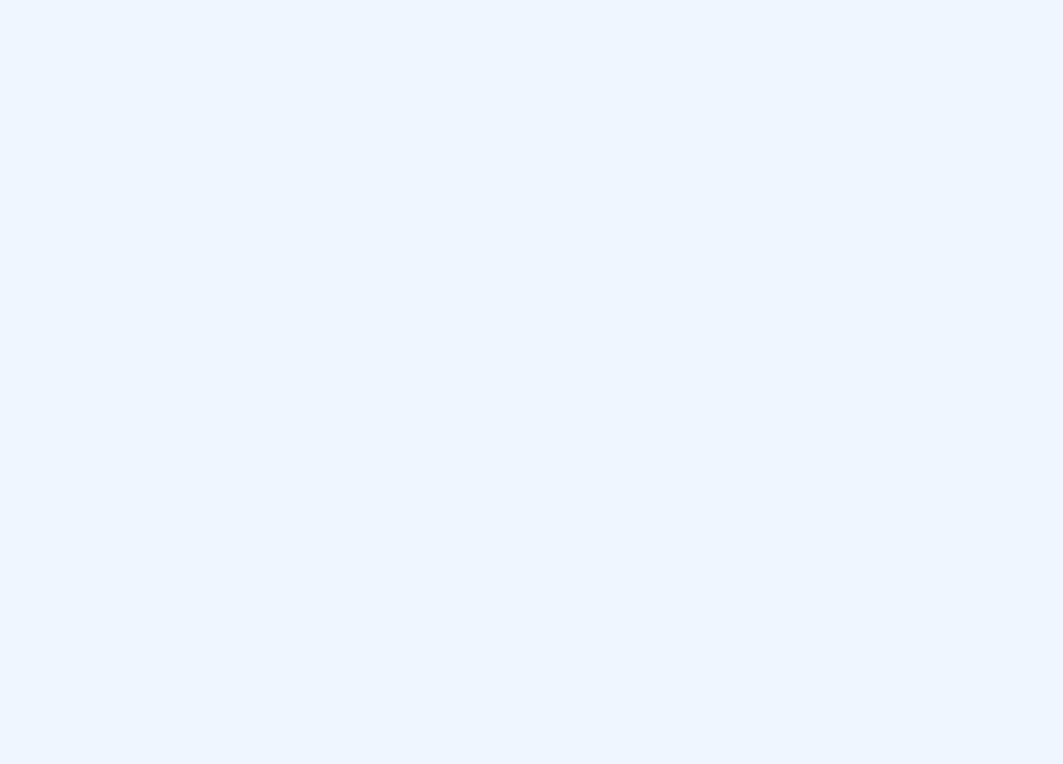
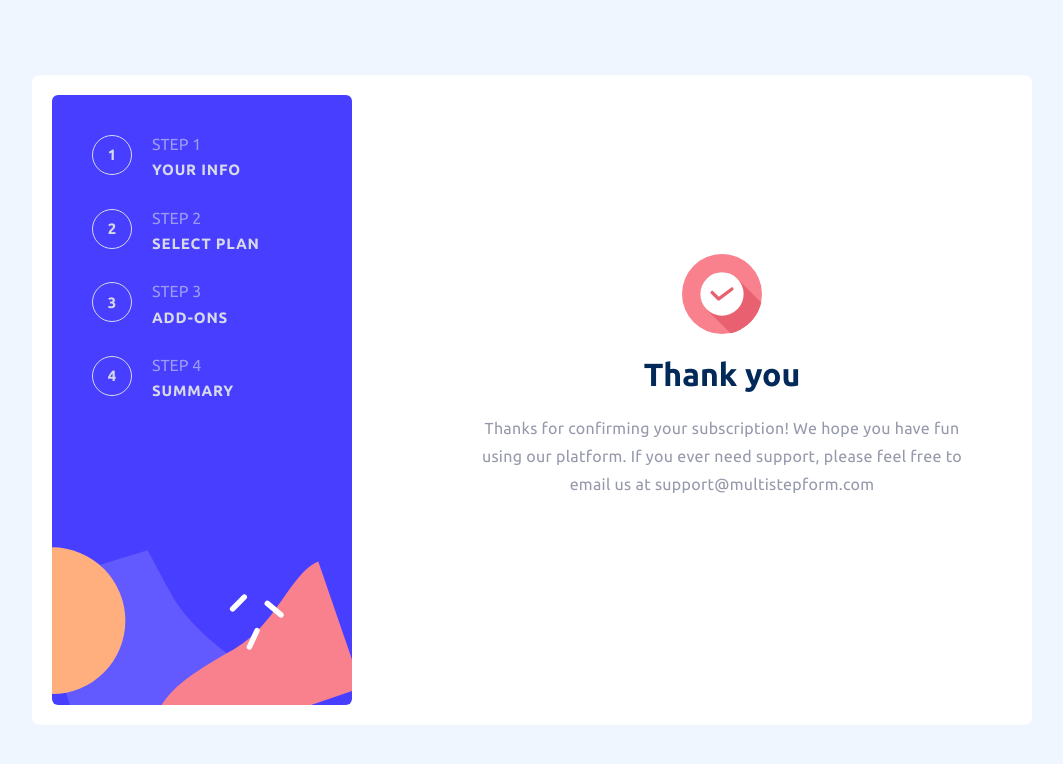
Before and after one commit to ninaokumura/multi-step-form, a React (Create React App) app: page /confirmation in a window 1280 px wide. Before the commit this address had no page. Shown: the top 764 px of the page, without its empty margins (108-1171 px from the left). Built offline with nearby package versions, Linux system fonts and the light colour scheme; what unstated-next would draw is missing.

Commit message:
add confirmation page

```diff
--- a/src/App.tsx
+++ b/src/App.tsx
@@ -5,6 +5,7 @@ import PersonalInfo from "./pages/personal-info";
 import AddOns from "./pages/add-ons";
 import SelectPlan from "./pages/select-plan";
 import Summary from "./pages/summary";
+import Confirmation from "./pages/confirmation";
 import { AppStateProvider } from "./contexts/AppContext";
 
 const MainWrapper = styled.div`
@@ -25,6 +26,8 @@ function App() {
           <Route path="/select-plan/:choice" element={<SelectPlan />} />
           <Route path="/select-plan" element={<SelectPlan />} />
           <Route path="/add-ons" element={<AddOns />} />
+          <Route path="/confirmation" element={<Confirmation />} />
+
           <Route path="/summary" element={<Summary />} />
         </Routes>
       </AppStateProvider>
--- /dev/null
+++ b/src/components/Icons/ConfirmationIcon.tsx
@@ -0,0 +1,19 @@
+import React from "react";
+import styled from "styled-components";
+import confirmationIcon from "../../assets/icon-thank-you.svg";
+
+type Props = {};
+
+const IconWrapper = styled.div`
+  display: flex;
+`;
+
+const ConfirmationIcon = (props: Props) => {
+  return (
+    <IconWrapper>
+      <img src={confirmationIcon} alt="confirmation icon" />
+    </IconWrapper>
+  );
+};
+
+export default ConfirmationIcon;
--- a/src/layouts/MainLayout.tsx
+++ b/src/layouts/MainLayout.tsx
@@ -5,12 +5,13 @@ import { Link, useLocation } from "react-router-dom";
 
 type Props = {
   children: React.ReactElement | string;
-  pageTitle: string;
-  pageDescription: string;
+  pageTitle?: string;
+  pageDescription?: string;
   onNextClick?: () => void;
   onPreviousClick?: () => void;
   hidePreviousButton?: boolean;
   nextButtonType?: "next" | "confirm";
+  hideButtons?: boolean;
 };
 
 const STEPS = [
@@ -43,7 +44,7 @@ const Wrapper = styled.aside`
   margin: auto;
   gap: 80px;
   max-width: 1000px;
-  height: 650px;
+  min-height: 650px;
   border-radius: 8px;
   padding: 20px;
   background-color: ${({ theme }) => theme.colors.white};
@@ -149,6 +150,8 @@ const MainLayout = (props: Props) => {
           <Children>{props.children}</Children>
         </div>
 
+        {!props.hideButtons && (
+          <>
             <ButtonWrapper>
               {props.nextButtonType === "confirm" ? (
                 <Button
@@ -181,6 +184,8 @@ const MainLayout = (props: Props) => {
                 </Button>
               )}
             </ButtonWrapper>
+          </>
+        )}
       </ChildrenWrapper>
     </Wrapper>
   );
--- /dev/null
+++ b/src/pages/confirmation.tsx
@@ -0,0 +1,47 @@
+import React from "react";
+import styled from "styled-components";
+import ConfirmationIcon from "../components/Icons/ConfirmationIcon";
+import MainLayout from "../layouts/MainLayout";
+
+type Props = {};
+
+const Wrapper = styled.div`
+  min-width: 500px;
+  display: flex;
+  flex-direction: column;
+  justify-content: center;
+  align-items: center;
+  min-height: 350px;
+`;
+
+const Title = styled.h1`
+  text-align: center;
+  color: ${({ theme }) => theme.colors["marine-blue"]};
+`;
+
+const Paragraph = styled.p`
+  text-align: center;
+  color: ${({ theme }) => theme.colors["cool-gray"]};
+  letter-spacing: 0.3px;
+  line-height: 28px;
+`;
+
+const Confirmation = (props: Props) => {
+  return (
+    <MainLayout hideButtons={true}>
+      <Wrapper>
+        <ConfirmationIcon />
+        <div>
+          <Title>Thank you</Title>
+          <Paragraph>
+            Thanks for confirming your subscription! We hope you have fun using
+            our platform. If you ever need support, please feel free to email us
+            at support@multistepform.com
+          </Paragraph>
+        </div>
+      </Wrapper>
+    </MainLayout>
+  );
+};
+
+export default Confirmation;
--- a/src/pages/summary.tsx
+++ b/src/pages/summary.tsx
@@ -89,7 +89,7 @@ const Summary = () => {
   };
 
   const handleNextClick = () => {
-    navigate({ pathname: "/summary" });
+    navigate({ pathname: "/confirmation" });
   };
 
   const context = useAppStateContainer();
```
Lines whose indentation alone changed are shown as unchanged.
